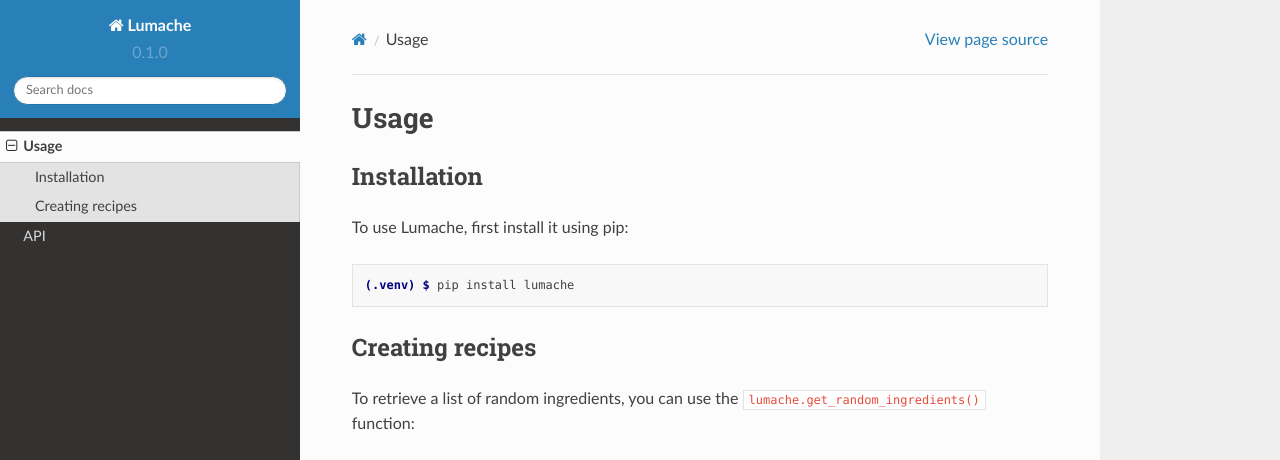
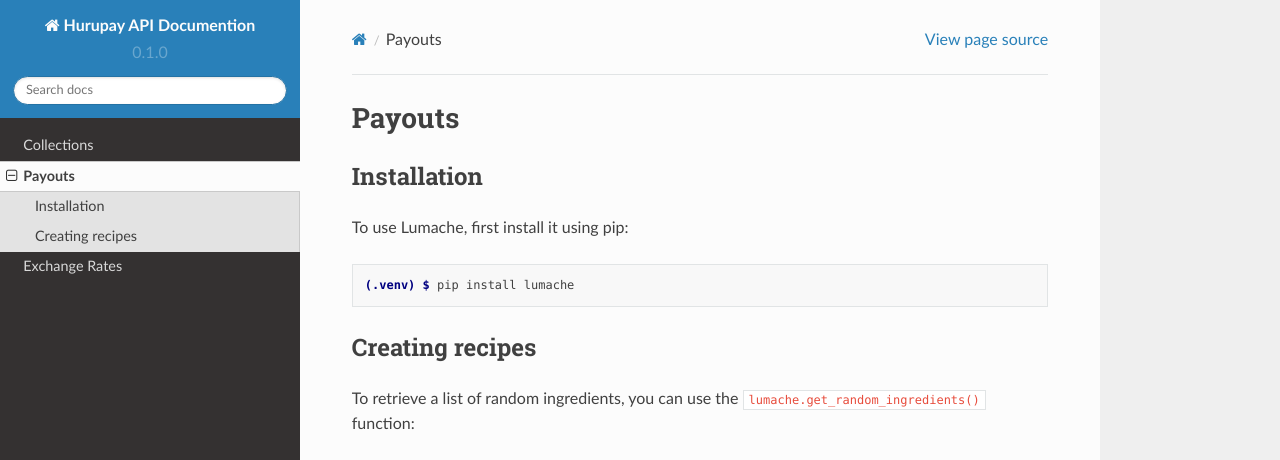
Before and after one commit to Hurupay/hurupay-api-docs, a Sphinx documentation site: the page built from docs/source/payouts.rst, in a window 1280 px wide and 1095 px high. Shown: the top 460 px of the window. Built offline with Sphinx 7.4.7 and the Read the Docs theme 2.0.0, drawn with Linux system fonts in a browser that asks for light colours; pages that are not in the unit, such as notebooks, are missing from menus; some of the changed text lies outside the part shown; grey boxes are pictures that could not be loaded.

Commit message:
start making changes

```diff
--- a/docs/source/api.rst
+++ b/docs/source/collections.rst
@@ -1,5 +1,5 @@
-API
-===
+Collections
+===========
 
 .. autosummary::
    :toctree: generated
--- a/docs/source/conf.py
+++ b/docs/source/conf.py
@@ -2,9 +2,9 @@
 
 # -- Project information
 
-project = 'Lumache'
-copyright = '2021, Graziella'
-author = 'Graziella'
+project = 'Hurupay API Documention'
+copyright = '2024, Hurupay Inc'
+author = 'Hurupay Inc'
 
 release = '0.1'
 version = '0.1.0'
--- /dev/null
+++ b/docs/source/exchange_rates.rst
@@ -0,0 +1,7 @@
+Exchange Rates
+==============
+
+.. autosummary::
+   :toctree: generated
+
+   lumache
--- a/docs/source/index.rst
+++ b/docs/source/index.rst
@@ -1,5 +1,5 @@
-Welcome to Lumache's documentation!
-===================================
+Welcome to Hurupay's API Documentation!
+======================================
 
 **Lumache** (/lu'make/) is a Python library for cooks and food lovers
 that creates recipes mixing random ingredients.
@@ -17,6 +17,7 @@ Contents
 --------
 
 .. toctree::
-
-   usage
-   api
+   home
+   collections
+   payouts
+   exchange_rates
--- a/docs/source/usage.rst
+++ b/docs/source/payouts.rst
@@ -1,5 +1,5 @@
-Usage
-=====
+Payouts
+=======
 
 .. _installation:
 
```
